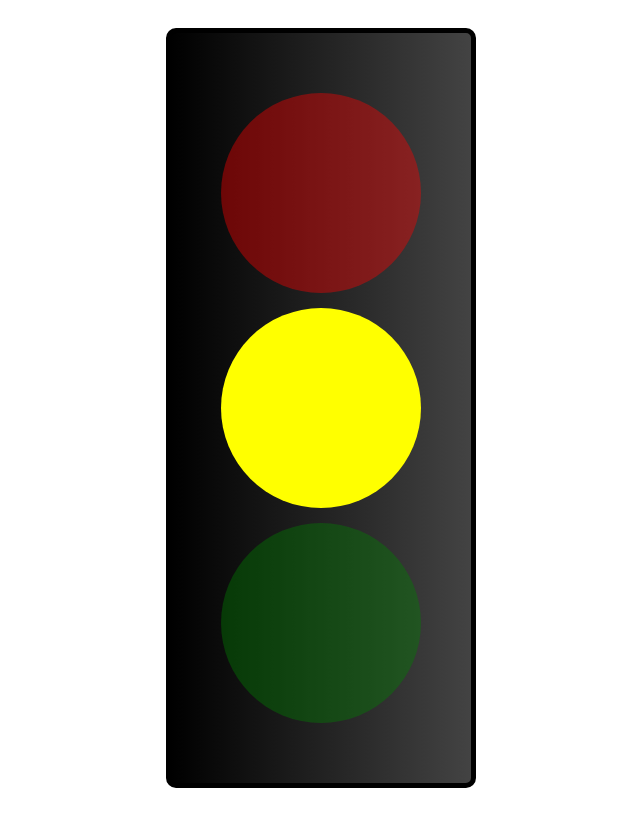
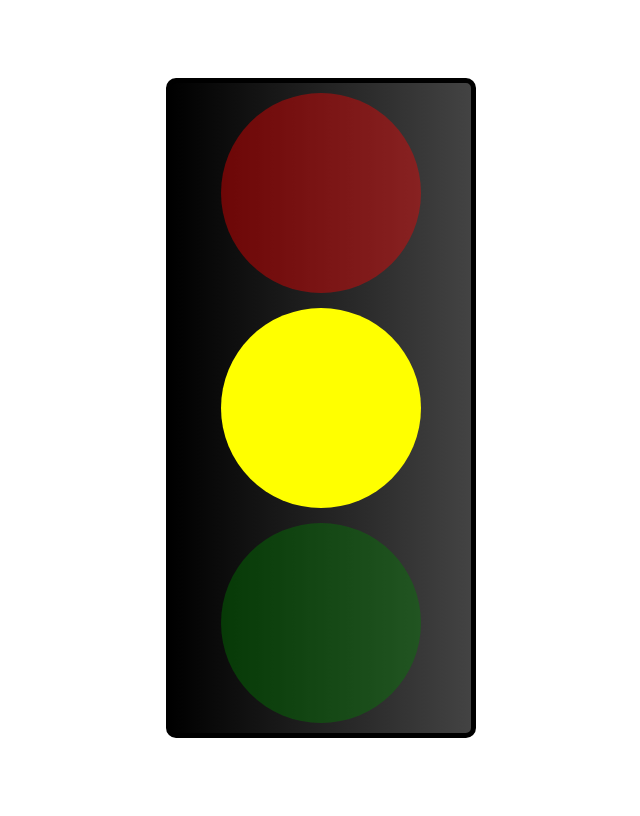
Before and after one commit to Ruzimurodov/svetofor, a plain HTML site: page index.html in a window 1280 px wide. Shown: the whole page, without its empty margins (319-959 px from the left). Drawn offline with Linux system fonts and the light colour scheme.

Commit message:
Add css file changes

```diff
--- a/css/main.css
+++ b/css/main.css
@@ -15,7 +15,7 @@
     justify-content: center;
     flex-direction: column;
     width: 300px;
-    height: 750px;
+    height: 650px;
     background: linear-gradient(to left, #434343, #000000);
     border: 5px solid #000;
     border-radius: 10px;
```
